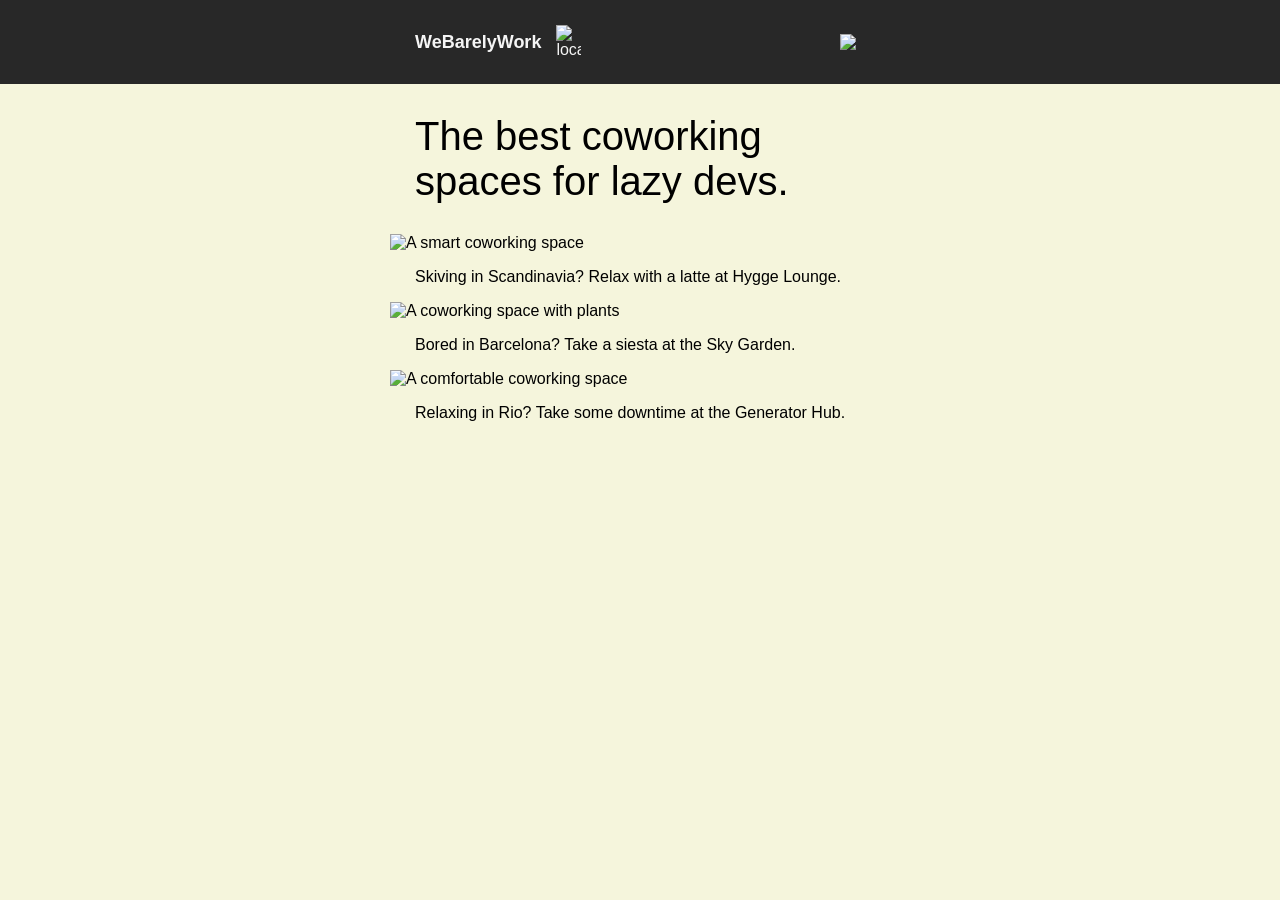
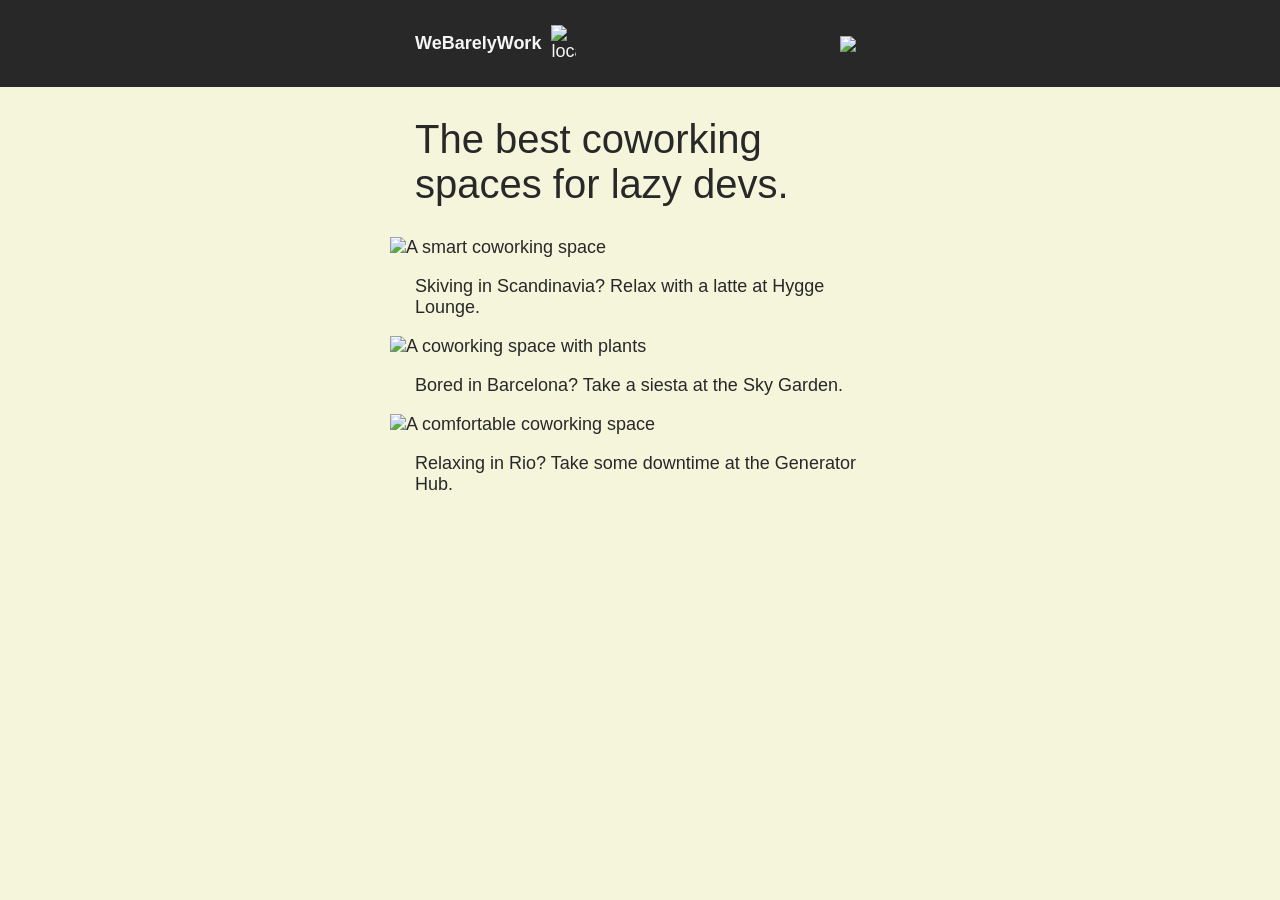

absolute position update

--- a/index.css
+++ b/index.css
@@ -2,8 +2,9 @@ body {
     margin: 0;
     padding: 0;
     font-family: 'Montserrat', sans-serif;
-    font-size: 16px;
+    font-size: 1.125rem;
     background-color: beige;
+    color: #282828;
 }
 
 
@@ -28,9 +29,8 @@ li {
 }
 
 .logo {
-    font-size: 18px;
+    font-size: 1.125rem;
     font-weight: 700;
-    padding-right: 5px;
 }
 
 header {
@@ -42,7 +42,7 @@ header {
 
 
 h1 {
-    font-size: 40px;
+    font-size: 2.5rem;
     font-weight: 400;
     margin: 30px 25px;
 }
@@ -109,8 +109,8 @@ button {
     box-shadow: 1px 1px 5px #999;
     display: flex;
     position: fixed;
-    right: 6px;
-    bottom: 6px;
+    right: 10px;
+    bottom: 10px;
 }
 
 .chatbox-img {
